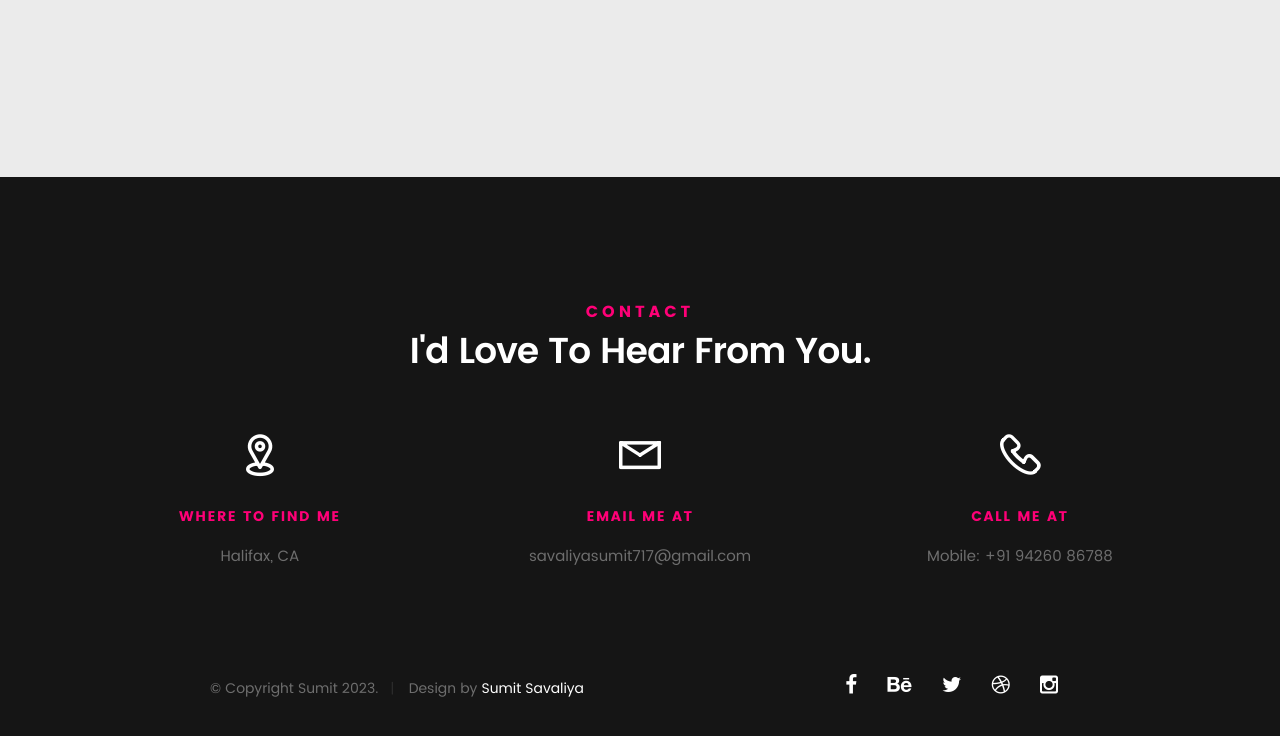
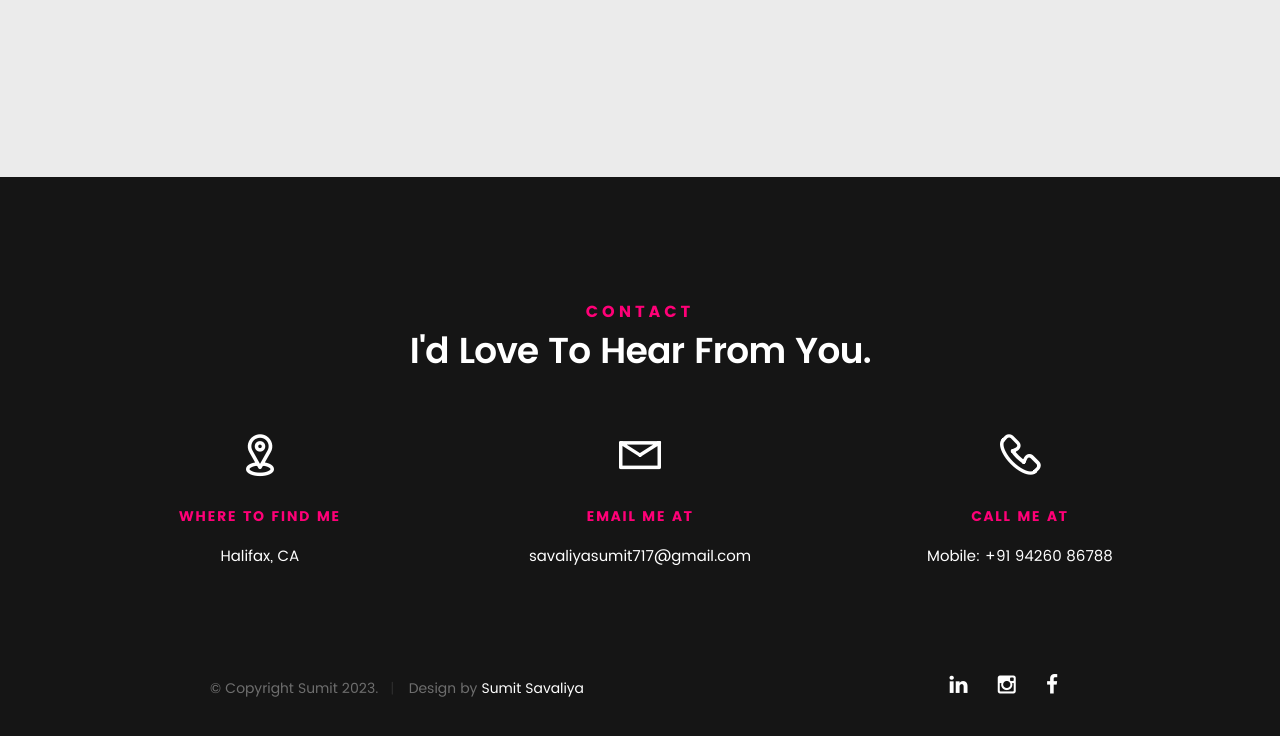
Before and after one commit to sumitx28/portfolio, a plain HTML site: page index.html in a window 1280 px wide. Shown: the part 3722-4458 px from the top of the page. Drawn offline with Linux system fonts and the light colour scheme; files whose address does not match are found by name.

Commit message:
fixed color and contant me tab

```diff
--- a/css/main.css
+++ b/css/main.css
@@ -2533,6 +2533,10 @@ header .logo a {
   color: #ff0077;
 }
 
+.contact-info p {
+  color: white;
+}
+
 /**
  * loader animation - (_layout.scss)
  * ---------------------------------------------------------------
--- a/index.html
+++ b/index.html
@@ -411,19 +411,23 @@
         <div class="col-six tab-full pull-right social">
           <ul class="footer-social">
             <li>
-              <a href="#"><i class="fa fa-facebook"></i></a>
+              <a href="https://www.linkedin.com/in/sumitx28/" target="_blank"
+                ><i class="fa fa-linkedin"></i
+              ></a>
             </li>
             <li>
-              <a href="#"><i class="fa fa-behance"></i></a>
+              <a
+                href="https://www.instagram.com/sumitttpatelll/"
+                target="_blank"
+                ><i class="fa fa-instagram"></i
+              ></a>
             </li>
             <li>
-              <a href="#"><i class="fa fa-twitter"></i></a>
-            </li>
-            <li>
-              <a href="#"><i class="fa fa-dribbble"></i></a>
-            </li>
-            <li>
-              <a href="#"><i class="fa fa-instagram"></i></a>
+              <a
+                href="https://www.facebook.com/profile.php?id=100092525321554"
+                target="_blank"
+                ><i class="fa fa-facebook"></i
+              ></a>
             </li>
           </ul>
         </div>
```
